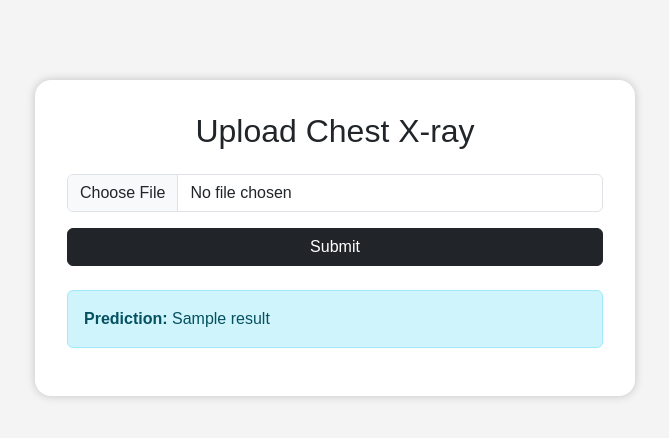
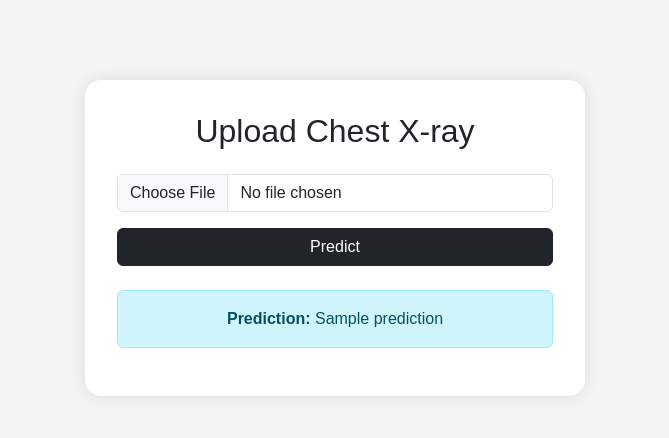
Before and after one commit to ardrasiva/PulmoGuard-Website, a Flask app: template templates/upload.html in a window 1280 px wide. Shown: the top 438 px of the page, without its empty margins (305-974 px from the left). Run offline with Flask 3, Linux system fonts and the light colour scheme; the template is opened without the code that fills it: most values are stand-ins (such as "Sample title", 1, 10 or a date in 2020); some libraries are stand-ins or nearby versions.

Commit message:
first commit

```diff
--- a/app.py
+++ b/app.py
@@ -7,37 +7,40 @@ import os
 app = Flask(__name__)
 
 # Load TFLite model and allocate tensors
-interpreter = tf.lite.Interpreter(model_path="pneumonia_vgg19_classifier.tflite")  # Change to your model name
+interpreter = tf.lite.Interpreter(model_path="pneumonia_vgg19_classifier.tflite")
 interpreter.allocate_tensors()
 
 # Get input and output tensor details
 input_details = interpreter.get_input_details()
 output_details = interpreter.get_output_details()
 
-labels = ['NORMAL', 'PNEUMONIA']  # Adjust if your labels are different
+labels = ['NORMAL', 'PNEUMONIA']
 
 def preprocess_image(image):
-    img = image.resize((128, 128))  # Match model input size
+    img = image.resize((128, 128))  # Resize as per model requirement
     img_array = np.array(img).astype('float32') / 255.0
-
-    # Check if input is grayscale or RGB
-    if len(img_array.shape) == 2:
+    if len(img_array.shape) == 2:  # grayscale handling
         img_array = np.stack((img_array,) * 3, axis=-1)
-
     img_array = np.expand_dims(img_array, axis=0)
     return img_array
 
-@app.route('/', methods=['GET'])
+@app.route('/')
 def index():
-    print("Rendering index page")
     return render_template('index.html')
+
+@app.route('/upload')
+def upload():
+    return render_template('upload.html')
 
 @app.route('/predict', methods=['POST'])
 def predict():
     if 'image' not in request.files:
-        return render_template('index.html', prediction="No file uploaded")
+        return render_template('upload.html', prediction="No image uploaded.")
 
     image_file = request.files['image']
+    if image_file.filename == '':
+        return render_template('upload.html', prediction="No image selected.")
+
     image = Image.open(image_file).convert('RGB')
     processed_image = preprocess_image(image)
 
@@ -48,7 +51,7 @@ def predict():
     predicted_index = int(np.argmax(output_data))
     result = labels[predicted_index]
 
-    return render_template('index.html', prediction=result)
+    return render_template('upload.html', prediction=result)
 
 if __name__ == '__main__':
-    app.run(debug=True)
+    app.run(debug=True, port = 5000)
--- a/templates/upload.html
+++ b/templates/upload.html
@@ -6,34 +6,34 @@
   <link href="https://cdn.jsdelivr.net/npm/bootstrap@5.3.0/dist/css/bootstrap.min.css" rel="stylesheet">
   <style>
     body {
-      background-color: #f4f4f4;
+      background: #f4f4f4;
       font-family: Arial, sans-serif;
     }
     .upload-box {
-      max-width: 600px;
+      max-width: 500px;
       margin: 5rem auto;
       padding: 2rem;
       background: white;
       border-radius: 1rem;
-      box-shadow: 0 0 10px rgba(0,0,0,0.2);
+      box-shadow: 0 0 15px rgba(0,0,0,0.1);
     }
   </style>
 </head>
 <body>
   <div class="upload-box">
     <h2 class="text-center mb-4">Upload Chest X-ray</h2>
-    <form method="POST" action="/predict" enctype="multipart/form-data">
+    <form action="/predict" method="POST" enctype="multipart/form-data">
       <div class="mb-3">
-        <input class="form-control" type="file" name="file" accept="image/*" required>
+        <input class="form-control" type="file" name="image" accept="image/*" required>
       </div>
       <div class="d-grid">
-        <button type="submit" class="btn btn-dark">Submit</button>
+        <button class="btn btn-dark" type="submit">Predict</button>
       </div>
     </form>
 
-    {% if result %}
-      <div class="alert alert-info mt-4" role="alert">
-        <strong>Prediction:</strong> {{ result }}
+    {% if prediction %}
+      <div class="alert alert-info mt-4 text-center">
+        <strong>Prediction:</strong> {{ prediction }}
       </div>
     {% endif %}
   </div>
```
Also changed, not shown: templates/index.html (+48 -36 lines).
